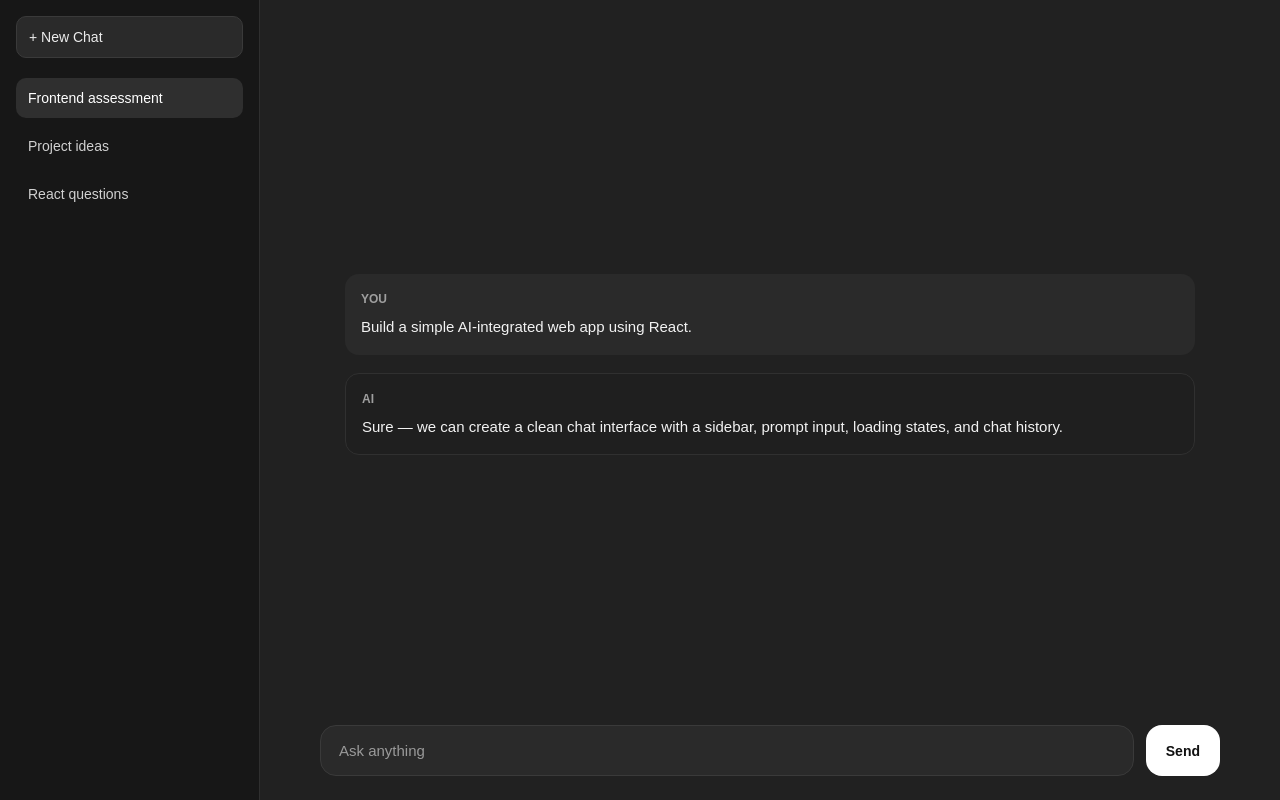
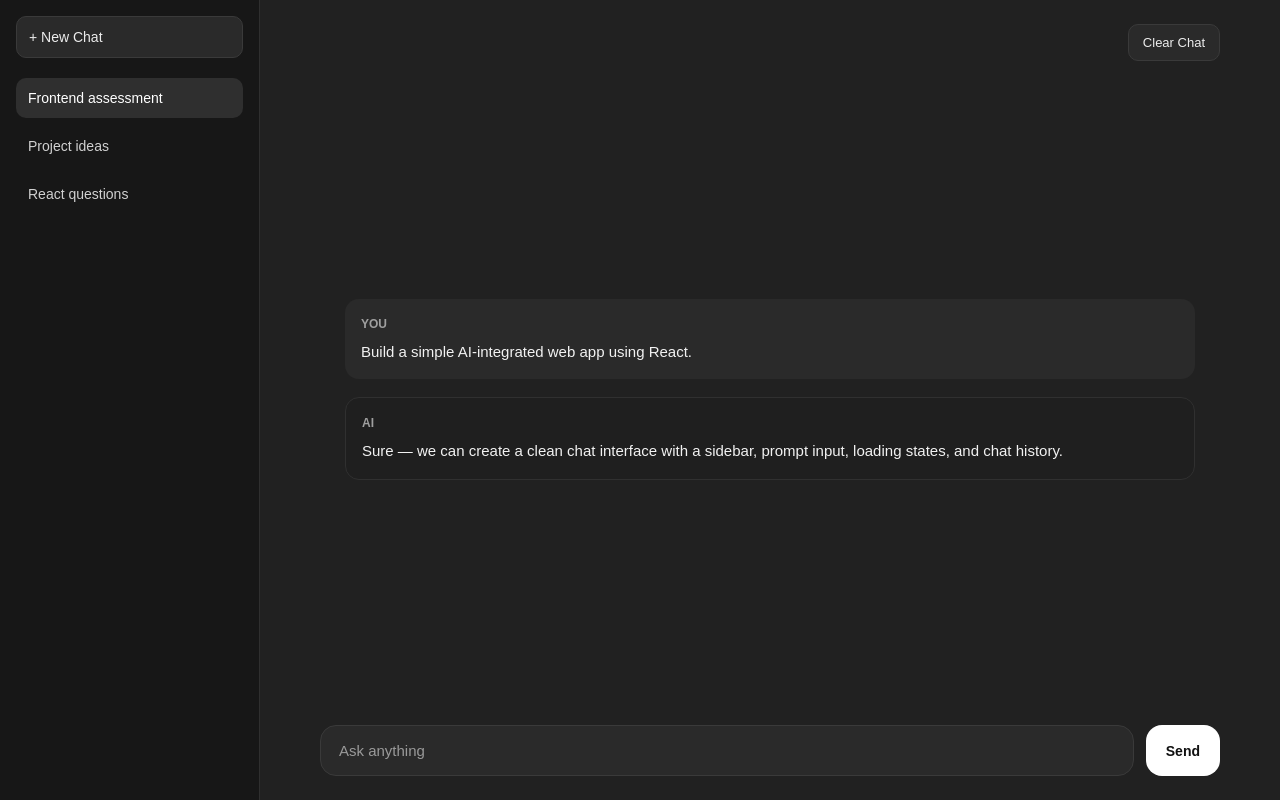
Before and after one commit to chaitanyagandhi/frontend-assessment-spotnana, a React (Vite) app in the folder client/: page / in a window 1280 px wide. Built offline with nearby package versions, Linux system fonts and the light colour scheme.

Commit message:
Add clear chat functionality for active conversation

```diff
--- a/client/src/App.css
+++ b/client/src/App.css
@@ -180,3 +180,29 @@
   opacity: 0.7;
   cursor: not-allowed;
 }
+.top-bar {
+  display: flex;
+  justify-content: flex-end;
+  max-width: 900px;
+  width: 100%;
+  margin: 0 auto 12px;
+}
+
+.clear-btn {
+  padding: 10px 14px;
+  border: 1px solid #3a3a3a;
+  border-radius: 10px;
+  background-color: #2a2a2a;
+  color: #ececec;
+  cursor: pointer;
+  font-size: 13px;
+}
+
+.clear-btn:hover {
+  background-color: #333333;
+}
+
+.clear-btn:disabled {
+  opacity: 0.7;
+  cursor: not-allowed;
+}
--- a/client/src/App.jsx
+++ b/client/src/App.jsx
@@ -97,6 +97,28 @@ function App() {
 
     setChats((prevChats) => [newChat, ...prevChats]);
     setActiveChatId(newChat.id);
+    setInputValue('');
+  };
+
+  const handleClearChat = () => {
+    if (!activeChat) {
+      return;
+    }
+
+    setChats((prevChats) =>
+      prevChats.map((chat) => {
+        if (chat.id !== activeChatId) {
+          return chat;
+        }
+
+        return {
+          ...chat,
+          title: 'New Chat',
+          messages: [],
+        };
+      })
+    );
+
     setInputValue('');
   };
 
@@ -218,6 +240,16 @@ function App() {
       </aside>
 
       <main className="main">
+        <div className="top-bar">
+          <button
+            className="clear-btn"
+            onClick={handleClearChat}
+            disabled={!activeChat || isLoading}
+          >
+            Clear Chat
+          </button>
+        </div>
+
         <div className="chat-window">
           {activeChat && activeChat.messages.length > 0 ? (
             <div className="messages">
```
